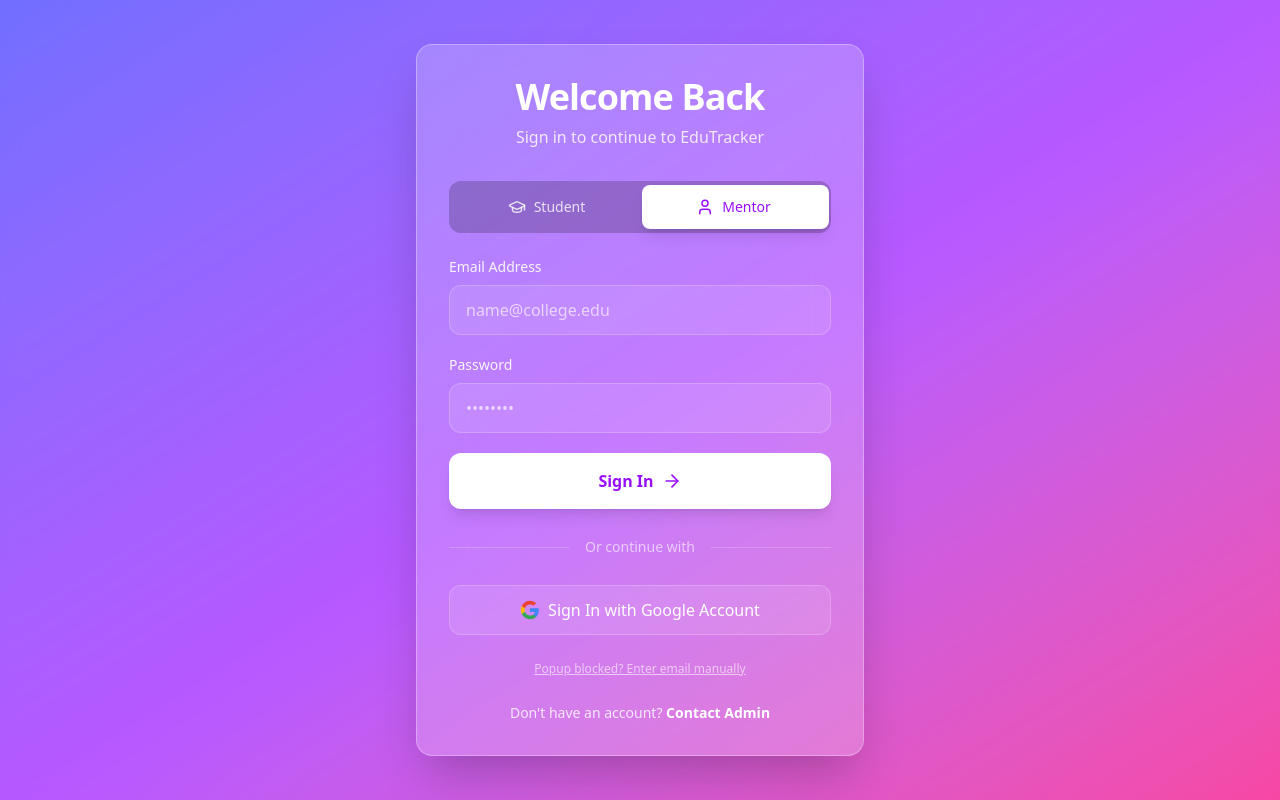
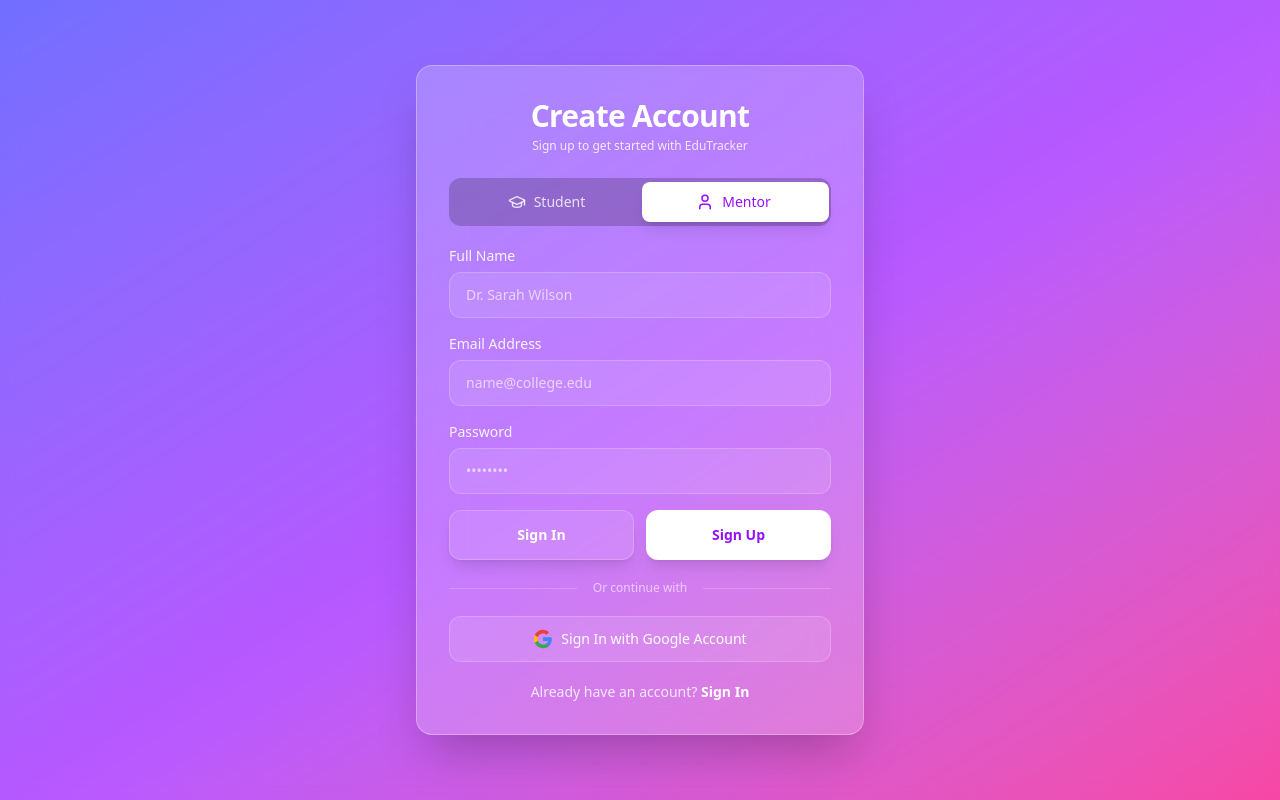
Before and after one commit to arikrishna-03/EDUTR, a React (Vite) app in the folder frontend/: page /login in a window 1280 px wide. Built offline with nearby package versions, Linux system fonts and the light colour scheme; no server answers.

Commit message:
Add Sign Up button, remove arrow icons, set default mode to Sign Up in Login page

```diff
--- a/frontend/src/pages/Login.jsx
+++ b/frontend/src/pages/Login.jsx
@@ -12,6 +12,9 @@ const Login = () => {
   const [mentorId, setMentorId] = useState('');
   const [isLoading, setIsLoading] = useState(false);
   const [authError, setAuthError] = useState('');
+
+  const [authMode, setAuthMode] = useState('signup'); // 'signin' or 'signup'
+  const [fullName, setFullName] = useState('');
 
   // State for Google Login Interception & Personal Account Modal
   const [showMentorIdModal, setShowMentorIdModal] = useState(false);
@@ -34,7 +37,7 @@ const Login = () => {
 
       if (res.success && res.user) {
         if (role === 'mentor') {
-          const userName = res.user?.name || (email ? email.split('@')[0] : 'Dr. Sarah Wilson');
+          const userName = fullName.trim() || res.user?.name || (email ? email.split('@')[0] : 'Dr. Sarah Wilson');
           localStorage.setItem(
             'currentUser',
             JSON.stringify({
@@ -49,7 +52,7 @@ const Login = () => {
           if (mentorId.trim()) {
             const existingStudents = JSON.parse(localStorage.getItem('linkedStudents') || '[]');
             const studentEmail = email || 'student@example.com';
-            const studentName = res.user?.name || studentEmail.split('@')[0];
+            const studentName = fullName.trim() || res.user?.name || studentEmail.split('@')[0];
 
             const newStudent = {
               id: res.user?.uid || Date.now().toString(),
@@ -246,13 +249,19 @@ const Login = () => {
 
       {/* Main Login Card */}
       <div className="relative z-10 w-full max-w-md p-8 bg-white/20 backdrop-blur-xl rounded-2xl shadow-2xl border border-white/30 transition-all duration-300 min-h-[600px] flex flex-col justify-center">
-        <div className="text-center mb-8">
-          <h1 className="text-4xl font-bold text-white mb-2 tracking-tight">Welcome Back</h1>
-          <p className="text-purple-100">Sign in to continue to EduTracker</p>
+        <div className="text-center mb-6">
+          <h1 className="text-3xl font-bold text-white mb-1 tracking-tight">
+            {authMode === 'signin' ? 'Welcome Back' : 'Create Account'}
+          </h1>
+          <p className="text-purple-100 text-xs">
+            {authMode === 'signin'
+              ? 'Sign in to continue to EduTracker'
+              : 'Sign up to get started with EduTracker'}
+          </p>
         </div>
 
         {/* Role Toggle */}
-        <div className="flex bg-black/20 p-1 rounded-xl mb-6 relative">
+        <div className="flex bg-black/20 p-1 rounded-xl mb-5 relative">
           <div
             className={`absolute top-1 bottom-1 w-[calc(50%-4px)] bg-white rounded-lg shadow-lg transition-all duration-300 ease-out ${
               role === 'mentor' ? 'left-[calc(50%+2px)]' : 'left-1'
@@ -264,7 +273,7 @@ const Login = () => {
               setRole('student');
               setAuthError('');
             }}
-            className={`flex-1 flex items-center justify-center gap-2 py-3 rounded-lg text-sm font-medium transition-colors z-10 ${
+            className={`flex-1 flex items-center justify-center gap-2 py-2.5 rounded-lg text-sm font-medium transition-colors z-10 cursor-pointer ${
               role === 'student' ? 'text-purple-600' : 'text-white/80 hover:text-white'
             }`}
           >
@@ -277,7 +286,7 @@ const Login = () => {
               setRole('mentor');
               setAuthError('');
             }}
-            className={`flex-1 flex items-center justify-center gap-2 py-3 rounded-lg text-sm font-medium transition-colors z-10 ${
+            className={`flex-1 flex items-center justify-center gap-2 py-2.5 rounded-lg text-sm font-medium transition-colors z-10 cursor-pointer ${
               role === 'mentor' ? 'text-purple-600' : 'text-white/80 hover:text-white'
             }`}
           >
@@ -292,60 +301,105 @@ const Login = () => {
           </div>
         )}
 
-        <form onSubmit={handleLogin} className="space-y-5">
+        <form onSubmit={handleLogin} className="space-y-4">
+          {authMode === 'signup' && (
+            <div className="animate-in fade-in slide-in-from-top-2 duration-300">
+              <label className="block text-sm font-medium text-white/90 mb-1.5">Full Name</label>
+              <input
+                type="text"
+                value={fullName}
+                onChange={(e) => setFullName(e.target.value)}
+                className="w-full px-4 py-3 bg-white/10 border border-white/20 rounded-xl text-white placeholder-purple-200 focus:outline-none focus:ring-2 focus:ring-white/50 transition-all text-sm"
+                placeholder={role === 'mentor' ? 'Dr. Sarah Wilson' : 'Alex Johnson'}
+                required
+              />
+            </div>
+          )}
+
           <div>
-            <label className="block text-sm font-medium text-white/90 mb-2">Email Address</label>
+            <label className="block text-sm font-medium text-white/90 mb-1.5">Email Address</label>
             <input
               type="email"
               value={email}
               onChange={(e) => setEmail(e.target.value)}
-              className="w-full px-4 py-3 bg-white/10 border border-white/20 rounded-xl text-white placeholder-purple-200 focus:outline-none focus:ring-2 focus:ring-white/50 transition-all"
+              className="w-full px-4 py-3 bg-white/10 border border-white/20 rounded-xl text-white placeholder-purple-200 focus:outline-none focus:ring-2 focus:ring-white/50 transition-all text-sm"
               placeholder="name@college.edu"
             />
           </div>
 
           <div>
-            <label className="block text-sm font-medium text-white/90 mb-2">Password</label>
+            <label className="block text-sm font-medium text-white/90 mb-1.5">Password</label>
             <input
               type="password"
               value={password}
               onChange={(e) => setPassword(e.target.value)}
-              className="w-full px-4 py-3 bg-white/10 border border-white/20 rounded-xl text-white placeholder-purple-200 focus:outline-none focus:ring-2 focus:ring-white/50 transition-all"
+              className="w-full px-4 py-3 bg-white/10 border border-white/20 rounded-xl text-white placeholder-purple-200 focus:outline-none focus:ring-2 focus:ring-white/50 transition-all text-sm"
               placeholder="••••••••"
             />
           </div>
 
           {role === 'student' && (
             <div className="animate-in fade-in slide-in-from-top-2 duration-300">
-              <label className="block text-sm font-medium text-white/90 mb-2">Mentor ID</label>
+              <label className="block text-sm font-medium text-white/90 mb-1.5">Mentor ID</label>
               <input
                 type="text"
                 value={mentorId}
                 onChange={(e) => setMentorId(e.target.value)}
-                className="w-full px-4 py-3 bg-white/10 border border-white/20 rounded-xl text-white placeholder-purple-200 focus:outline-none focus:ring-2 focus:ring-white/50 transition-all"
+                className="w-full px-4 py-3 bg-white/10 border border-white/20 rounded-xl text-white placeholder-purple-200 focus:outline-none focus:ring-2 focus:ring-white/50 transition-all text-sm"
                 placeholder="Enter your assigned Mentor ID"
               />
             </div>
           )}
 
+          <div className="grid grid-cols-2 gap-3 mt-2">
             <button
-            type="submit"
+              type={authMode === 'signin' ? 'submit' : 'button'}
+              onClick={() => {
+                if (authMode !== 'signin') {
+                  setAuthMode('signin');
+                  setAuthError('');
+                }
+              }}
               disabled={isLoading}
-            className="w-full flex items-center justify-center gap-2 bg-white text-purple-600 font-bold py-4 rounded-xl hover:bg-purple-50 transition-colors shadow-lg group disabled:opacity-70"
+              className={`flex items-center justify-center gap-2 py-3.5 rounded-xl font-bold transition-all shadow-lg group disabled:opacity-70 cursor-pointer text-sm ${
+                authMode === 'signin'
+                  ? 'bg-white text-purple-600 hover:bg-purple-50'
+                  : 'bg-white/10 text-white border border-white/20 hover:bg-white/20'
+              }`}
             >
-            {isLoading ? (
+              {isLoading && authMode === 'signin' ? (
                 <Loader2 size={20} className="animate-spin text-purple-600" />
               ) : (
-              <>
-                Sign In
-                <ArrowRight size={20} className="group-hover:translate-x-1 transition-transform" />
-              </>
+                'Sign In'
               )}
             </button>
 
-          <div className="relative flex py-2 items-center">
+            <button
+              type={authMode === 'signup' ? 'submit' : 'button'}
+              onClick={() => {
+                if (authMode !== 'signup') {
+                  setAuthMode('signup');
+                  setAuthError('');
+                }
+              }}
+              disabled={isLoading}
+              className={`flex items-center justify-center gap-2 py-3.5 rounded-xl font-bold transition-all shadow-lg group disabled:opacity-70 cursor-pointer text-sm ${
+                authMode === 'signup'
+                  ? 'bg-white text-purple-600 hover:bg-purple-50'
+                  : 'bg-white/10 text-white border border-white/20 hover:bg-white/20'
+              }`}
+            >
+              {isLoading && authMode === 'signup' ? (
+                <Loader2 size={20} className="animate-spin text-purple-600" />
+              ) : (
+                'Sign Up'
+              )}
+            </button>
+          </div>
+
+          <div className="relative flex py-1 items-center">
             <div className="flex-grow border-t border-white/20"></div>
-            <span className="flex-shrink-0 mx-4 text-white/60 text-sm">Or continue with</span>
+            <span className="flex-shrink-0 mx-4 text-white/60 text-xs">Or continue with</span>
             <div className="flex-grow border-t border-white/20"></div>
           </div>
 
@@ -353,7 +407,7 @@ const Login = () => {
             type="button"
             onClick={handleGoogleClick}
             disabled={isLoading}
-            className="w-full flex items-center justify-center gap-2 bg-white/10 text-white font-medium py-3 rounded-xl border border-white/20 hover:bg-white/20 transition-colors disabled:opacity-70 cursor-pointer"
+            className="w-full flex items-center justify-center gap-2 bg-white/10 text-white font-medium py-3 rounded-xl border border-white/20 hover:bg-white/20 transition-colors disabled:opacity-70 cursor-pointer text-sm"
           >
             <svg className="w-5 h-5" viewBox="0 0 24 24">
               <path
@@ -375,23 +429,32 @@ const Login = () => {
             </svg>
             Sign In with Google Account
           </button>
+        </form>
 
-          <div className="text-center mt-2">
+        <p className="text-center mt-5 text-purple-100 text-sm">
+          {authMode === 'signin' ? (
+            <>
+              Don't have an account?{' '}
               <button
                 type="button"
-              onClick={() => setShowGoogleAccountModal(true)}
-              className="text-xs text-white/60 hover:text-white underline cursor-pointer"
+                onClick={() => setAuthMode('signup')}
+                className="text-white font-semibold hover:underline cursor-pointer"
               >
-              Popup blocked? Enter email manually
+                Sign Up
               </button>
-          </div>
-        </form>
-
-        <p className="text-center mt-6 text-purple-100 text-sm">
-          Don't have an account?{' '}
-          <a href="#" className="text-white font-semibold hover:underline">
-            Contact Admin
-          </a>
+            </>
+          ) : (
+            <>
+              Already have an account?{' '}
+              <button
+                type="button"
+                onClick={() => setAuthMode('signin')}
+                className="text-white font-semibold hover:underline cursor-pointer"
+              >
+                Sign In
+              </button>
+            </>
+          )}
         </p>
       </div>
 
```
Also changed, not shown: 1 other file (tests, documents, lock files or other folders). Lines whose indentation alone changed are shown as unchanged.
